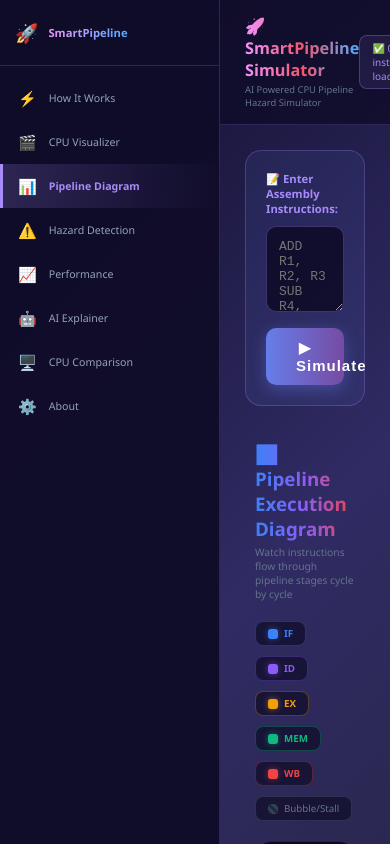
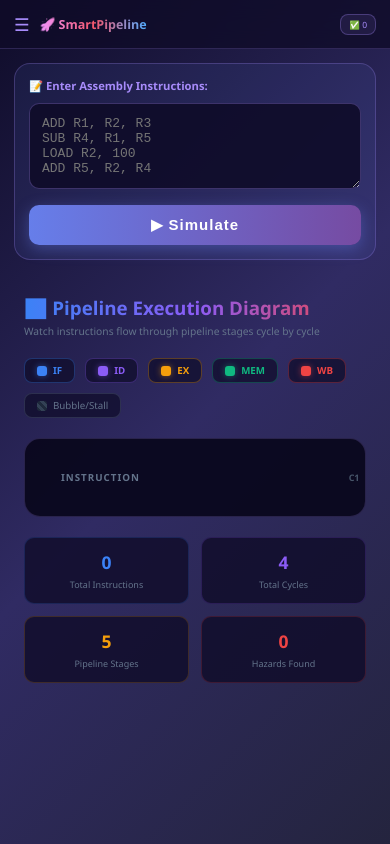
Before and after one commit to hussain-ops18/-smart-pipeline-simulator, a React (Create React App) app: page / in a window 390 px wide. Both pictures are taken after a click on the button "▶ Simulate". Shown: the top 844 px of the page. Built offline with nearby package versions, Linux system fonts and the light colour scheme.

Commit message:
Fix mobile sidebar with hamburger menu

```diff
--- a/src/App.js
+++ b/src/App.js
@@ -1,4 +1,4 @@
-import React, { useState } from 'react';
+import React, { useState, useEffect } from 'react';
 import './App.css';
 import PipelineVisualizer from './components/PipelineVisualizer';
 import HazardDetector from './components/HazardDetector';
@@ -20,19 +20,31 @@
   { id: 'about', icon: '⚙️', label: 'About', alwaysOn: true },
 ];
 
+function useIsMobile() {
+  const [isMobile, setIsMobile] = useState(window.innerWidth <= 768);
+  useEffect(() => {
+    const handleResize = () => setIsMobile(window.innerWidth <= 768);
+    window.addEventListener('resize', handleResize);
+    return () => window.removeEventListener('resize', handleResize);
+  }, []);
+  return isMobile;
+}
+
 function App() {
+  const isMobile = useIsMobile();
   const [instructions, setInstructions] = useState([]);
   const [hazards, setHazards] = useState([]);
   const [inputText, setInputText] = useState('');
   const [activeTab, setActiveTab] = useState('howitworks');
   const [simulated, setSimulated] = useState(false);
-  const [sidebarCollapsed, setSidebarCollapsed] = useState(false);
+  const [sidebarOpen, setSidebarOpen] = useState(false);
 
   const handleSimulate = () => {
     const lines = inputText.trim().split('\n').filter(Boolean);
     setInstructions(lines);
     setSimulated(true);
     setActiveTab('pipeline');
+    if (isMobile) setSidebarOpen(false);
   };
 
   const renderContent = () => {
@@ -49,20 +61,49 @@
     }
   };
 
+  const showSidebar = !isMobile || sidebarOpen;
+
   return (
-    <div style={{ display: 'flex', minHeight: '100vh', background: 'linear-gradient(135deg, #0f0c29, #302b63, #24243e)' }}>
+    <div style={{
+      display: 'flex',
+      minHeight: '100vh',
+      background: 'linear-gradient(135deg, #0f0c29, #302b63, #24243e)',
+      position: 'relative',
+      overflow: 'hidden',
+    }}>
+
+      {/* Mobile overlay (click to close sidebar) */}
+      {isMobile && sidebarOpen && (
+        <div
+          onClick={() => setSidebarOpen(false)}
+          style={{
+            position: 'fixed',
+            inset: 0,
+            background: 'rgba(0,0,0,0.6)',
+            zIndex: 19,
+          }}
+        />
+      )}
 
       {/* Sidebar */}
       <div style={{
-        width: sidebarCollapsed ? '60px' : '220px',
-        background: 'rgba(15,12,41,0.95)',
+        width: '220px',
+        background: 'rgba(15,12,41,0.98)',
         borderRight: '1px solid rgba(167,139,250,0.2)',
         display: 'flex',
         flexDirection: 'column',
-        transition: 'width 0.3s ease',
         overflow: 'hidden',
-        zIndex: 10,
         flexShrink: 0,
+        ...(isMobile
+          ? {
+              position: 'fixed',
+              top: 0, bottom: 0, left: 0,
+              zIndex: 20,
+              transform: showSidebar ? 'translateX(0)' : 'translateX(-100%)',
+              transition: 'transform 0.3s ease',
+              height: '100vh',
+            }
+          : { position: 'relative' }),
       }}>
 
         {/* Logo */}
@@ -72,13 +113,13 @@
             borderBottom: '1px solid rgba(167,139,250,0.2)',
             display: 'flex',
             alignItems: 'center',
+            justifyContent: 'space-between',
             gap: '10px',
-            cursor: 'pointer',
+            flexShrink: 0,
           }}
-          onClick={() => setSidebarCollapsed(!sidebarCollapsed)}
         >
+          <div style={{ display: 'flex', alignItems: 'center', gap: '10px' }}>
             <span style={{ fontSize: '1.5rem', flexShrink: 0 }}>🚀</span>
-          {!sidebarCollapsed && (
             <span style={{
               background: 'linear-gradient(90deg, #f093fb, #4facfe)',
               WebkitBackgroundClip: 'text',
@@ -89,22 +130,34 @@
             }}>
               SmartPipeline
             </span>
+          </div>
+          {isMobile && (
+            <span
+              onClick={() => setSidebarOpen(false)}
+              style={{ color: '#64748b', fontSize: '1.2rem', cursor: 'pointer', padding: '4px' }}
+            >
+              ✕
+            </span>
           )}
         </div>
 
         {/* Nav Items */}
-        <div style={{ flex: 1, padding: '10px 0' }}>
+        <div style={{ flex: 1, padding: '10px 0', overflowY: 'auto' }}>
           {navItems.map(item => {
             const isEnabled = item.alwaysOn || simulated;
             return (
               <div
                 key={item.id}
-                onClick={() => isEnabled && setActiveTab(item.id)}
+                onClick={() => {
+                  if (!isEnabled) return;
+                  setActiveTab(item.id);
+                  if (isMobile) setSidebarOpen(false);
+                }}
                 style={{
                   display: 'flex',
                   alignItems: 'center',
                   gap: '12px',
-                  padding: '12px 15px',
+                  padding: '14px 15px',
                   cursor: isEnabled ? 'pointer' : 'not-allowed',
                   borderLeft: activeTab === item.id ? '3px solid #a78bfa' : '3px solid transparent',
                   background: activeTab === item.id
@@ -113,17 +166,8 @@
                   transition: 'all 0.2s',
                   opacity: isEnabled ? 1 : 0.35,
                 }}
-                onMouseOver={e => {
-                  if (isEnabled && activeTab !== item.id)
-                    e.currentTarget.style.background = 'rgba(167,139,250,0.1)';
-                }}
-                onMouseOut={e => {
-                  if (activeTab !== item.id)
-                    e.currentTarget.style.background = 'transparent';
-                }}
               >
                 <span style={{ fontSize: '1.2rem', flexShrink: 0 }}>{item.icon}</span>
-                {!sidebarCollapsed && (
                 <span style={{
                   color: activeTab === item.id ? '#a78bfa' : '#94a3b8',
                   fontSize: '0.85rem',
@@ -132,32 +176,37 @@
                 }}>
                   {item.label}
                 </span>
-                )}
               </div>
             );
           })}
         </div>
 
         {/* Bottom */}
-        {!sidebarCollapsed && (
         <div style={{
           padding: '15px',
           borderTop: '1px solid rgba(167,139,250,0.2)',
           color: '#4a5568',
           fontSize: '0.7rem',
           textAlign: 'center',
+          flexShrink: 0,
         }}>
           DPCO Project 2026
         </div>
-        )}
       </div>
 
       {/* Main Content */}
-      <div style={{ flex: 1, display: 'flex', flexDirection: 'column', overflow: 'hidden' }}>
+      <div style={{
+        flex: 1,
+        display: 'flex',
+        flexDirection: 'column',
+        overflow: 'hidden',
+        minWidth: 0,
+        width: '100%',
+      }}>
 
         {/* Top Bar */}
         <div style={{
-          padding: '15px 25px',
+          padding: isMobile ? '12px 14px' : '15px 25px',
           borderBottom: '1px solid rgba(167,139,250,0.2)',
           background: 'rgba(15,12,41,0.8)',
           display: 'flex',
@@ -165,20 +214,37 @@
           justifyContent: 'space-between',
           backdropFilter: 'blur(10px)',
           flexShrink: 0,
+          gap: '10px',
         }}>
-          <div>
+          <div style={{ display: 'flex', alignItems: 'center', gap: '10px', minWidth: 0 }}>
+            {isMobile && (
+              <span
+                onClick={() => setSidebarOpen(true)}
+                style={{ fontSize: '1.4rem', color: '#a78bfa', cursor: 'pointer', flexShrink: 0 }}
+              >
+                ☰
+              </span>
+            )}
+            <div style={{ minWidth: 0 }}>
               <h1 style={{
                 background: 'linear-gradient(90deg, #f093fb, #f5576c, #4facfe)',
                 WebkitBackgroundClip: 'text',
                 WebkitTextFillColor: 'transparent',
-              fontSize: '1.3rem',
+                fontSize: isMobile ? '1rem' : '1.3rem',
                 fontWeight: 'bold',
+                whiteSpace: 'nowrap',
+                overflow: 'hidden',
+                textOverflow: 'ellipsis',
+                margin: 0,
               }}>
-              🚀 SmartPipeline Simulator
+                🚀 SmartPipeline
               </h1>
+              {!isMobile && (
                 <p style={{ color: '#64748b', fontSize: '0.75rem', marginTop: '2px' }}>
                   AI Powered CPU Pipeline Hazard Simulator
                 </p>
+              )}
+            </div>
           </div>
 
           {simulated && (
@@ -186,17 +252,26 @@
               background: 'rgba(167,139,250,0.1)',
               border: '1px solid rgba(167,139,250,0.3)',
               borderRadius: '8px',
-              padding: '5px 12px',
+              padding: isMobile ? '4px 8px' : '5px 12px',
               color: '#a78bfa',
-              fontSize: '0.8rem',
+              fontSize: isMobile ? '0.68rem' : '0.8rem',
+              whiteSpace: 'nowrap',
+              flexShrink: 0,
             }}>
-              ✅ {instructions.length} instructions loaded
+              ✅ {instructions.length}
             </div>
           )}
         </div>
 
         {/* Scrollable Area */}
-        <div style={{ flex: 1, overflowY: 'auto', padding: '25px' }}>
+        <div style={{
+          flex: 1,
+          overflowY: 'auto',
+          overflowX: 'hidden',
+          padding: isMobile ? '14px' : '25px',
+          width: '100%',
+          boxSizing: 'border-box',
+        }}>
 
           {/* Input Section */}
           <div style={{
@@ -204,8 +279,9 @@
             margin: '0 auto 25px',
             background: 'rgba(102,126,234,0.1)',
             borderRadius: '16px',
-            padding: '20px',
+            padding: isMobile ? '14px' : '20px',
             border: '1px solid rgba(167,139,250,0.25)',
+            boxSizing: 'border-box',
           }}>
             <p style={{ color: '#a78bfa', marginBottom: '10px', fontWeight: 'bold', fontSize: '0.9rem' }}>
               📝 Enter Assembly Instructions:
@@ -226,6 +302,7 @@
                 fontFamily: 'monospace',
                 resize: 'vertical',
                 outline: 'none',
+                boxSizing: 'border-box',
               }}
             />
             <button
@@ -243,15 +320,6 @@
                 width: '100%',
                 letterSpacing: '1px',
                 boxShadow: '0 4px 15px rgba(102,126,234,0.4)',
-                transition: 'transform 0.2s, box-shadow 0.2s',
-              }}
-              onMouseOver={e => {
-                e.target.style.transform = 'scale(1.02)';
-                e.target.style.boxShadow = '0 6px 20px rgba(102,126,234,0.6)';
-              }}
-              onMouseOut={e => {
-                e.target.style.transform = 'scale(1)';
-                e.target.style.boxShadow = '0 4px 15px rgba(102,126,234,0.4)';
               }}
             >
               ▶ Simulate
@@ -260,7 +328,7 @@
 
           {/* Tab Content */}
           {activeTab === 'howitworks' || activeTab === 'cpu' || activeTab === 'about' || simulated ? (
-            <div style={{ animation: 'fadeIn 0.3s ease' }}>
+            <div style={{ animation: 'fadeIn 0.3s ease', width: '100%' }}>
               {renderContent()}
             </div>
           ) : (
```
Lines whose indentation alone changed are shown as unchanged.
